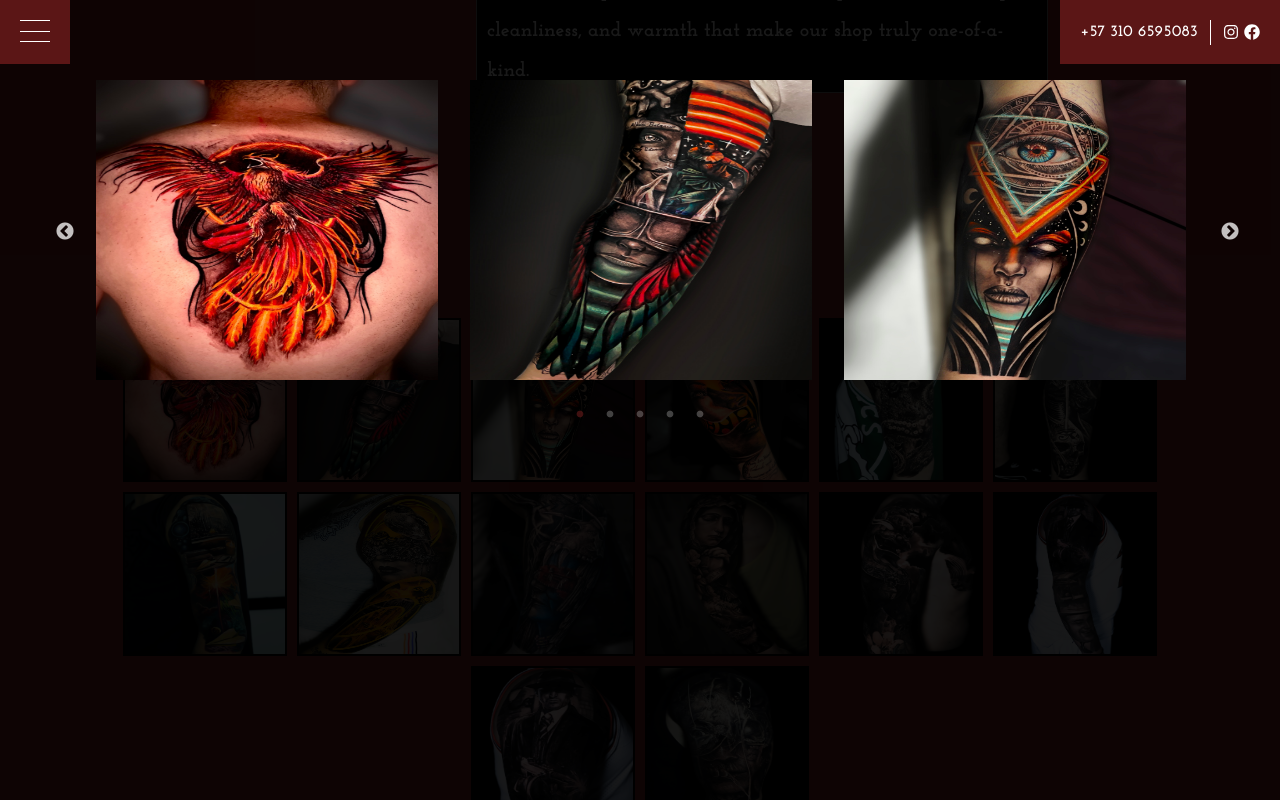
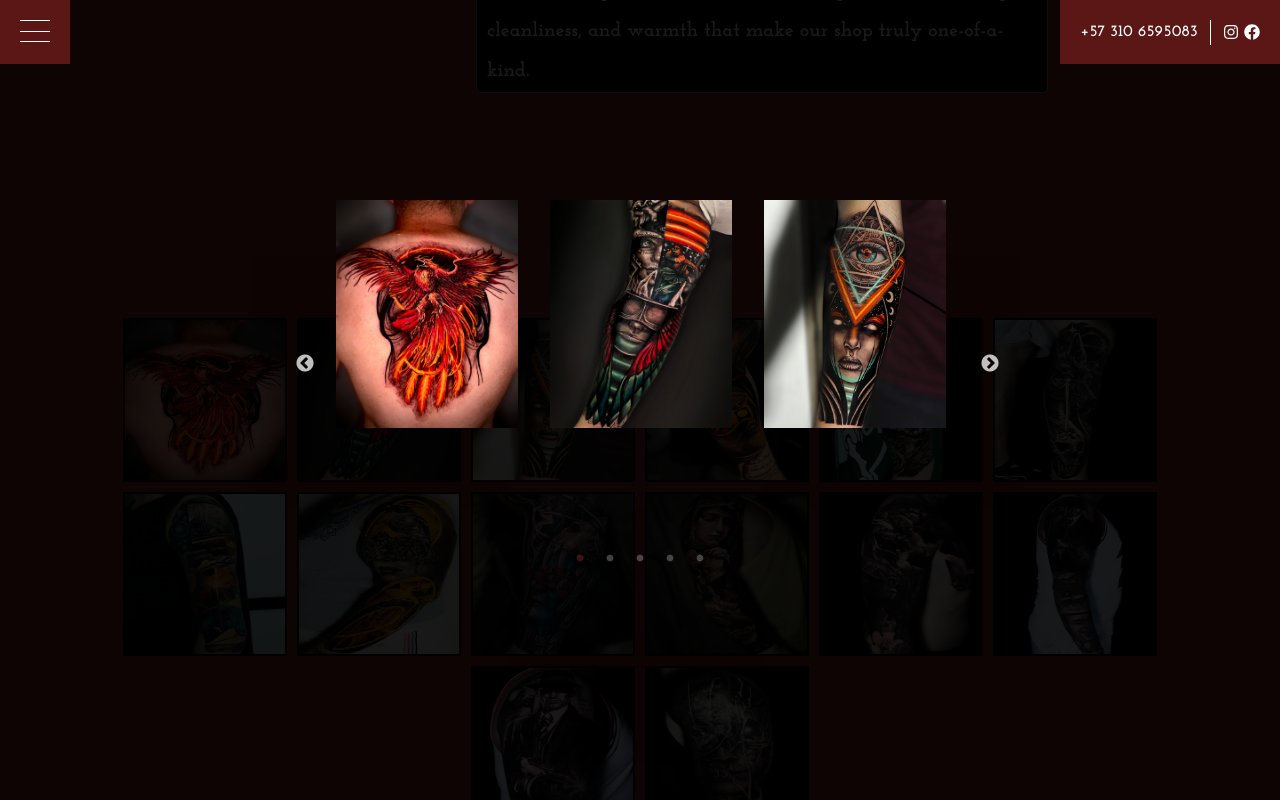
Before and after one commit to Desterpunk/Tattfol, a React (Create React App) app: page / in a window 1280 px wide. Both pictures are taken after a click on the picture 205 px from the left and 1973 px from the top of the page. Shown: the part 1573-2373 px from the top of the page. Built offline with nearby package versions, Linux system fonts and the light colour scheme.

Commit message:
Fixing fullimg position

```diff
--- a/src/sections/gallery/Gallery.js
+++ b/src/sections/gallery/Gallery.js
@@ -1,7 +1,7 @@
 import React, { useState } from 'react'
 import * as Scroll from 'react-scroll';
 import { SectionContainer } from '../../components/SectionContainer';
-import { Container, ImgContainer, FullImg, Carrousel, Slide } from './style';
+import { Container, ImgContainer, FullImg, Carrousel, Slide, InnerDiv } from './style';
 import Image from '../../components/image/Image';
 import { Heading } from '../../components/Heading';
 import { ColumnContainer } from '../../components/ColumnContainer';
@@ -23,7 +23,7 @@ const Gallery = () => {
 
     const settings = {
         dots: true,
-        infinite: false,
+        infinite: true,
         speed: 500,
         slidesToShow: 4,
         slidesToScroll: 1,
@@ -83,6 +83,7 @@ const Gallery = () => {
             </SectionContainer >
             {isOpen && (
                 <ImgContainer>
+                    <InnerDiv>
                         <Carrousel>
                             <Slide {...settings}>
                                 {fotos.map((img, index) => (
@@ -95,7 +96,7 @@ const Gallery = () => {
                                 ))}
                             </Slide>
                         </Carrousel>
-
+                    </InnerDiv>
                 </ImgContainer>
             )}
         </>
--- a/src/sections/gallery/style.js
+++ b/src/sections/gallery/style.js
@@ -10,17 +10,24 @@ export const Container = styled(Flex)`
 
 export const ImgContainer = styled.div`
   position: fixed;
-  top: 0; left: 0;
+  top: 0;
+  left: 0;
   background: rgba(0,0,0,.9);
   height: 100%;
   width: 100%;
   z-index: 10;
-  cursor: pointer;
-`
+  display: flex;
+  justify-content: center;
+  align-items: center;
+`;
+
+export const InnerDiv = styled.div`
+  width: 50%;
+  height: 50%;
+`;
 
 
 export const Carrousel = styled.div`
-padding: 5rem;
 color: white;
 display:flex;
 flex-direction:column;
@@ -49,7 +56,10 @@ export const Slide = styled(Slider)`
 `
 
 export const FullImg = styled.img`
-  height: 300px;
+  max-width: 100%;
+  max-height: 100%;
+  object-fit: contain;
+
 `
 
 export const LogoLeft = styled(FaAngleLeft)`
```
Lines whose indentation alone changed are shown as unchanged.
